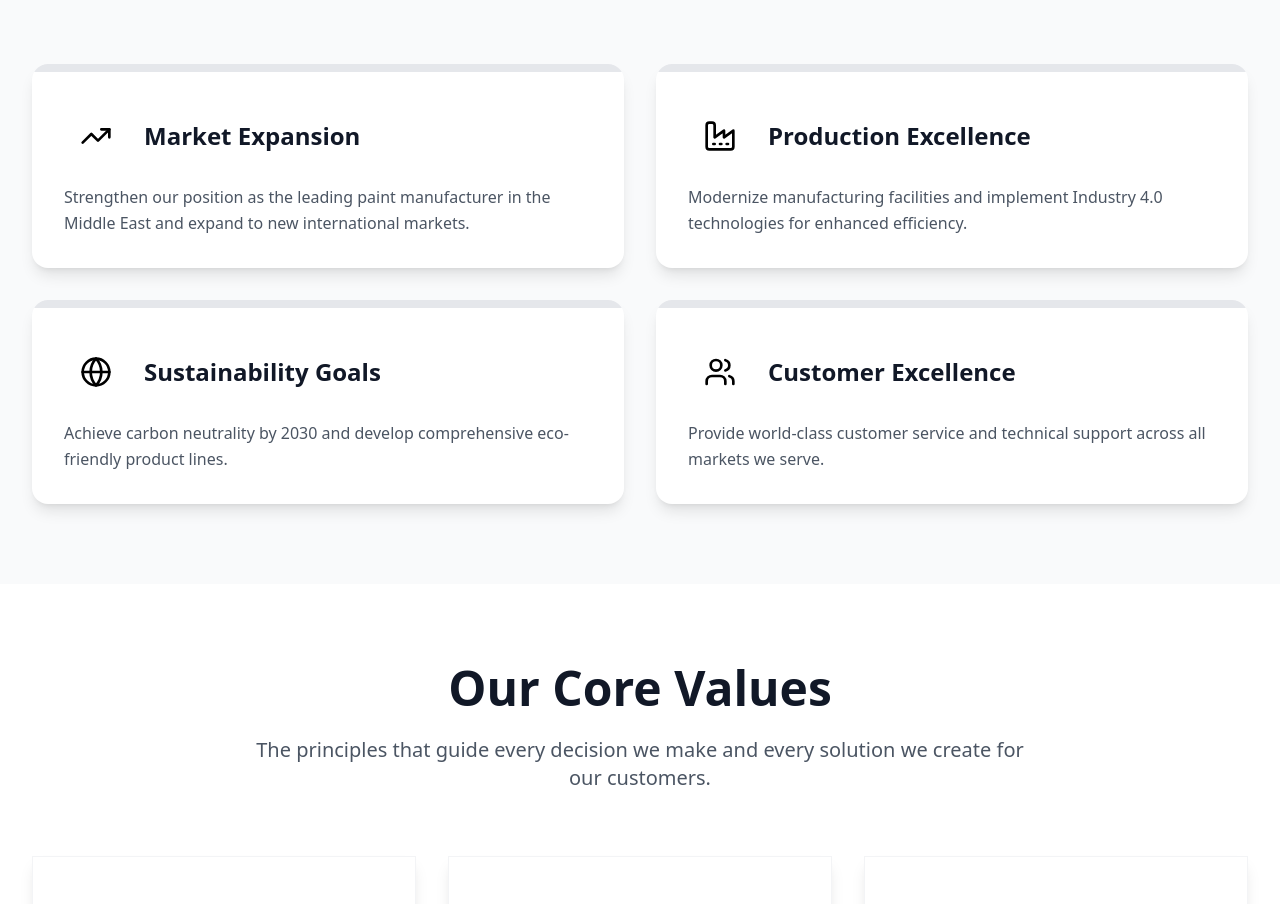
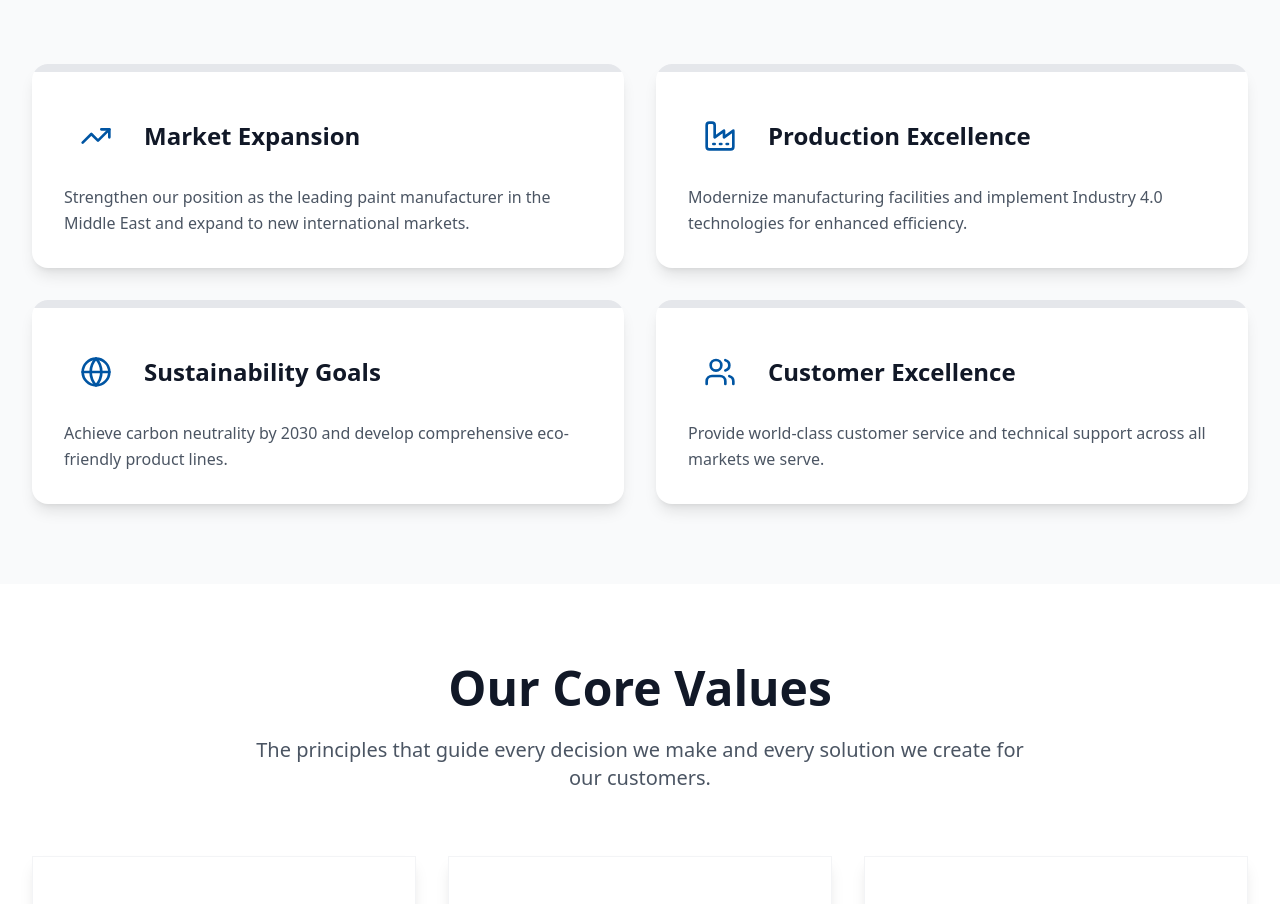
Before and after one commit to AzmehAh/azmeh-web, a React (Vite) app: page /about in a window 1280 px wide. Shown: the part 2931-3835 px from the top of the page. Built offline with nearby package versions, Linux system fonts and the light colour scheme.

Commit message:
Updated About.tsx

```diff
--- a/src/components/About.tsx
+++ b/src/components/About.tsx
@@ -424,7 +424,7 @@ const About = () => {
           <div
             className="w-16 h-16 rounded-2xl flex items-center justify-center transition-transform duration-300"
           >
-            <goal.icon className="w-8 h-8 group-hover:text-[#0055A3]" />
+            <goal.icon className="w-8 h-8 text-[#0055A3]" />
           </div>
           <h3 className="text-2xl font-bold text-gray-900">{goal.title}</h3>
         </div>
```
